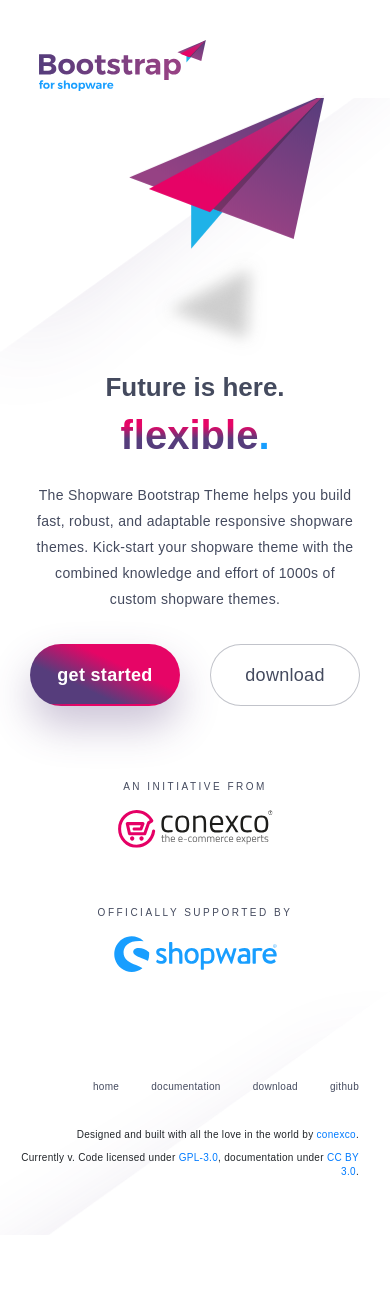
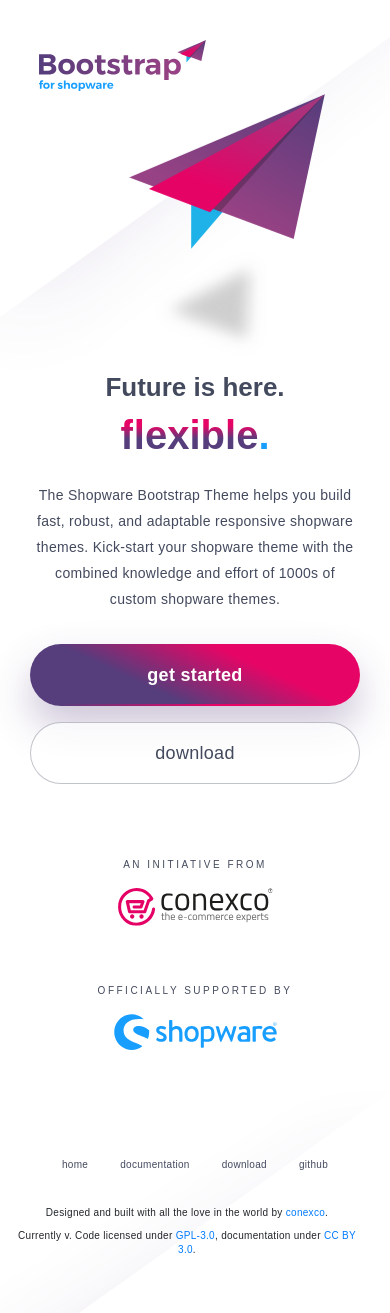
Before and after one commit to conexco/shopware-bootstrap-theme, a Jekyll site: the page built from index.html, in a window 390 px wide. Built offline with Jekyll 4.4.1, drawn with Linux system fonts in a browser that asks for light colours; nearby versions of some CDN libraries; some web fonts are replaced; before the commit the page ends 1235 px from its top, so only the background shows below that.

Commit message:
Responsive changes

```diff
--- a/_includes/footer.html
+++ b/_includes/footer.html
@@ -1,6 +1,6 @@
 <footer>
     <div class="container">
-        <ul class="nav justify-content-end">
+        <ul class="nav justify-content-center justify-content-md-end">
             <li class="nav-item">
                 <a class="nav-link text-10" href="{{ site.baseurl }}/">home</a>
             </li>
@@ -19,15 +19,13 @@
                 <a class="nav-link text-10" href="{{ site.githubButton.repo }}">github</a>
             </li>
         </ul>
-        <div class="text-right justify-content-end pr-3">
+        <div class="text-center text-md-right pr-3">
             <p class="text-10 mt-4 mb-2">Designed and built with all the love in the world by <a href="http://www.conexco.com/" target="_blank">conexco</a>.</p>
             <p class="text-10">Currently v{{ site.current_version }}. Code licensed under <a href="https://www.gnu.org/licenses/gpl-3.0.en.html" target="_blank">GPL-3.0</a>, documentation under <a href="https://creativecommons.org/licenses/by/3.0/">CC BY 3.0</a>.</p>
         </div>
     </div>
 </footer>
 
-{% if page.layout == "home" %}
 <div class="canvas">
    <canvas id="canvas"></canvas>
 </div>
-{% endif %}
--- a/assets/css/style.css
+++ b/assets/css/style.css
@@ -101,8 +101,6 @@ hr{
 /* Header */
 
 header{
-    background-color: rgba(255, 255, 255, 0.95);
-    position: sticky;
     position: relative;
     top: 0;
     z-index: 1071;
@@ -278,6 +276,14 @@ form input.form-control.email:-moz-placeholder { /* Firefox 18- */
 
 main ul li{
     margin-left: 20px;
+}
+
+main img{
+    max-width: 100%;
+}
+
+.highlight pre{
+    white-space: pre;
 }
 
 /* Footer */
@@ -705,14 +711,14 @@ canvas{
 
     /* Canvas */
 
-    .canvas{
+    body.is-home .canvas{
         height: 100%;
         position: relative;
         overflow: hidden;
         width: 100%;
     }
 
-    .canvas::before{
+    body.is-home .canvas::before{
         background: -webkit-linear-gradient(0deg, rgba(255, 255, 255, 0), rgba(255, 255, 255, 1));
         background: -o-linear-gradien(0deg, rgba(255, 255, 255, 0), rgba(255, 255, 255, 1));
         background: linear-gradient(0deg, rgba(255, 255, 255, 0), rgba(255, 255, 255, 1));
@@ -726,7 +732,7 @@ canvas{
         z-index: 5;
     }
 
-    canvas{
+    body.is-home canvas{
         display: block;
         height: 100%;
         left: 0;
@@ -803,7 +809,3 @@ canvas{
     }
 
 }
-
-.highlight pre {
-	white-space: pre;
-}
--- a/index.html
+++ b/index.html
@@ -15,10 +15,10 @@ layout: home
                 </div>
                 <p class="text-14 black t40 pt-2 pt-lg-0">The Shopware Bootstrap Theme helps you build fast, robust, and adaptable responsive shopware themes. Kick-start your shopware theme with the combined knowledge and effort of 1000s of custom shopware themes.</p>
                 <div class="row">
-                    <div class="col">
+                    <div class="col-sm-6">
                         <a href="{{ site.baseurl }}/docs/getting-started/introduction.html" class="btn btn-gradient btn-lg btn-block text-18 fw600 white mt-3">get started</a>
                     </div>
-                    <div class="col">
+                    <div class="col-sm-6">
                         <a href="{{ site.baseurl }}/docs/getting-started/download.html" class="btn btn-ghost btn-lg btn-block text-18 black fw200 mt-3">download</a>
                     </div>
                 </div>
```
